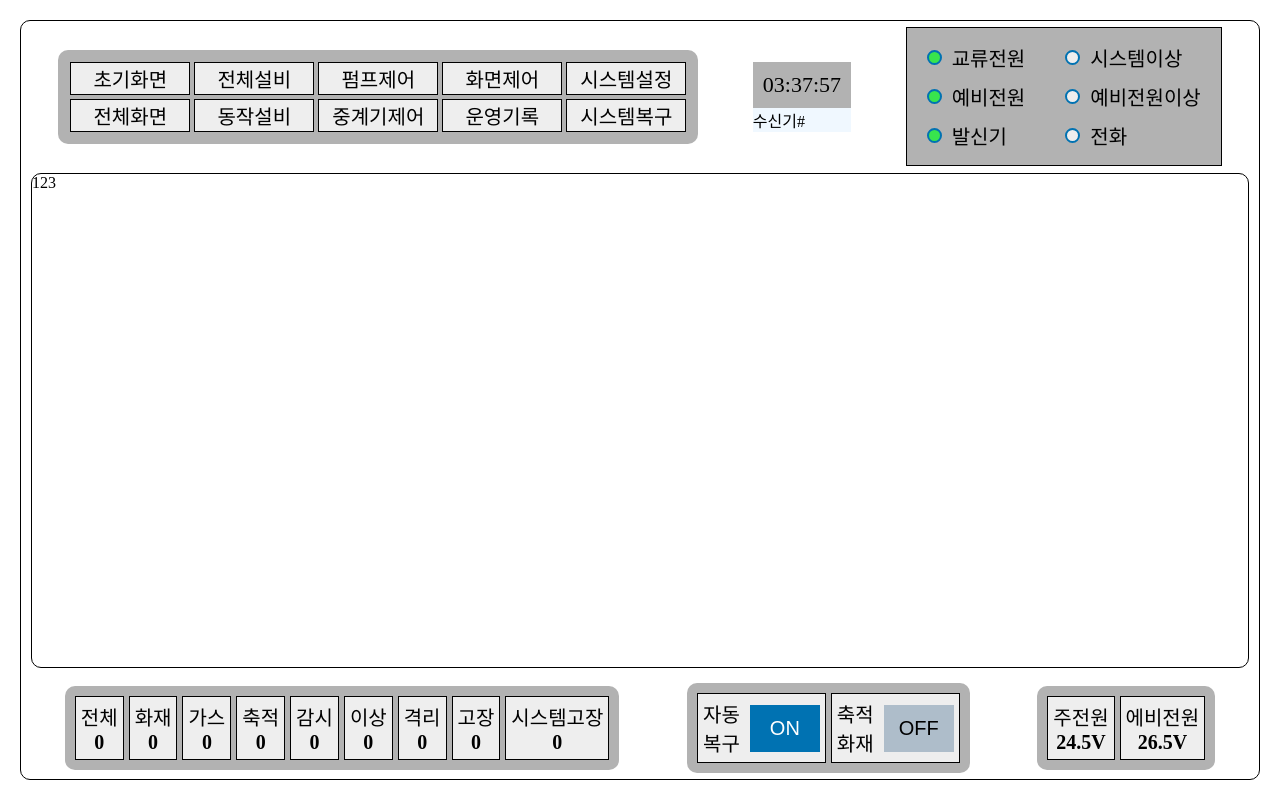
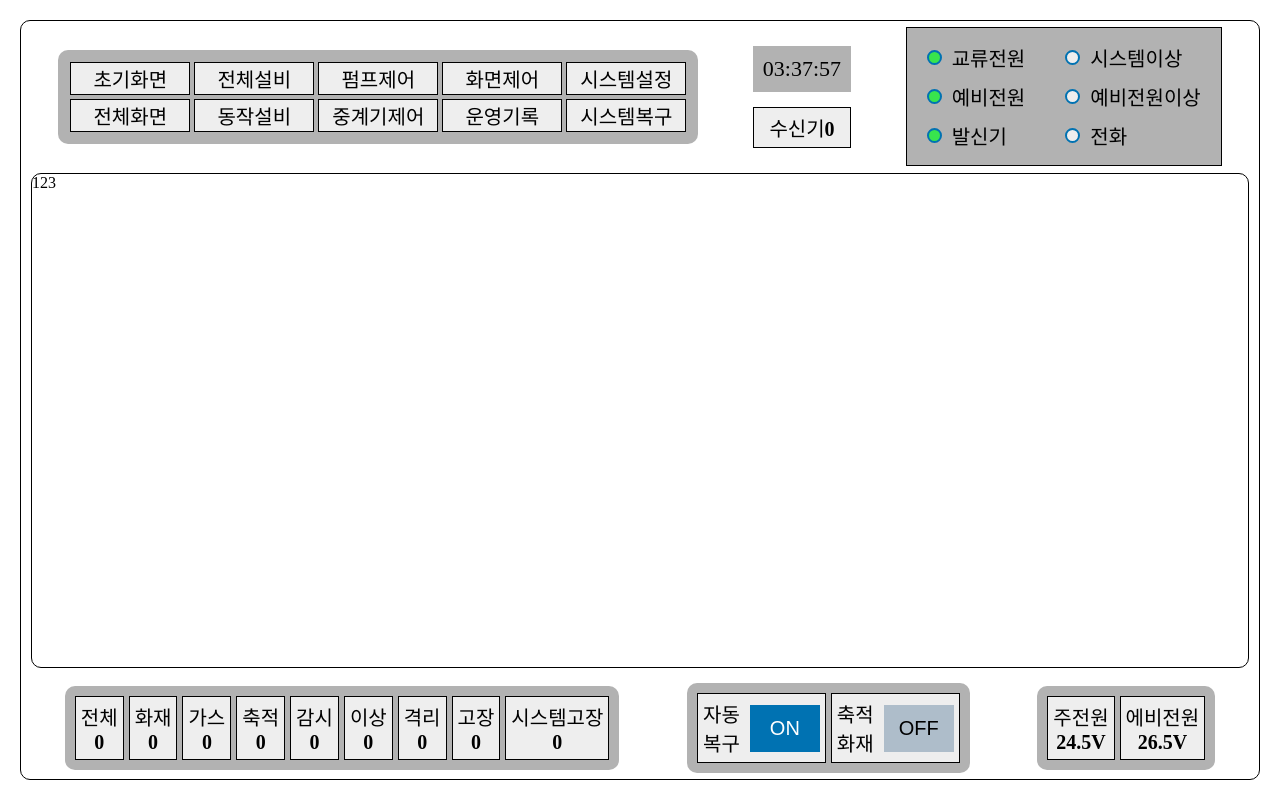
Before and after one commit to CNU-Sedna/sedna-web, a React (Create React App) app: page / in a window 1280 px wide. Built offline with nearby package versions, Linux system fonts and the light colour scheme.

Commit message:
feat: Change layout receivernumber

```diff
--- a/src/layouts/screenlayout/ScreenLayout.js
+++ b/src/layouts/screenlayout/ScreenLayout.js
@@ -27,6 +27,9 @@ const Header = styled.div`
 const TimeAndNumber = styled.div`
     display: flex;
     flex-direction: column;
+    height: 100%;
+    justify-content: center;
+    gap: 15px;
 `;
 
 const Main = styled.div`
--- a/src/layouts/screenlayout/components/ReceiverNumeber.js
+++ b/src/layouts/screenlayout/components/ReceiverNumeber.js
@@ -1,17 +1,26 @@
 import styled from "@emotion/styled";
-import React, { useEffect } from "react";
+import React, { useEffect, useState } from "react";
 
 const Wrapper = styled.div`
     display: flex;
     flex-direction: column;
-    background-color: aliceblue;
+    background-color: var(--color-darkwhite);
+    place-items: center;
+    border: 1px solid black;
+    padding: 5px;
+
+    span {
+        font-size: 20px;
+        font-weight: 550;
+    }
 `;
 
 const ReceiverNumeber = () => {
+    const [num, setNum] = useState(0);
 
     return (
         <Wrapper>
-            <span>수신기#</span>
+            <span>수신기{num}</span>
         </Wrapper>
     );
 }
```
